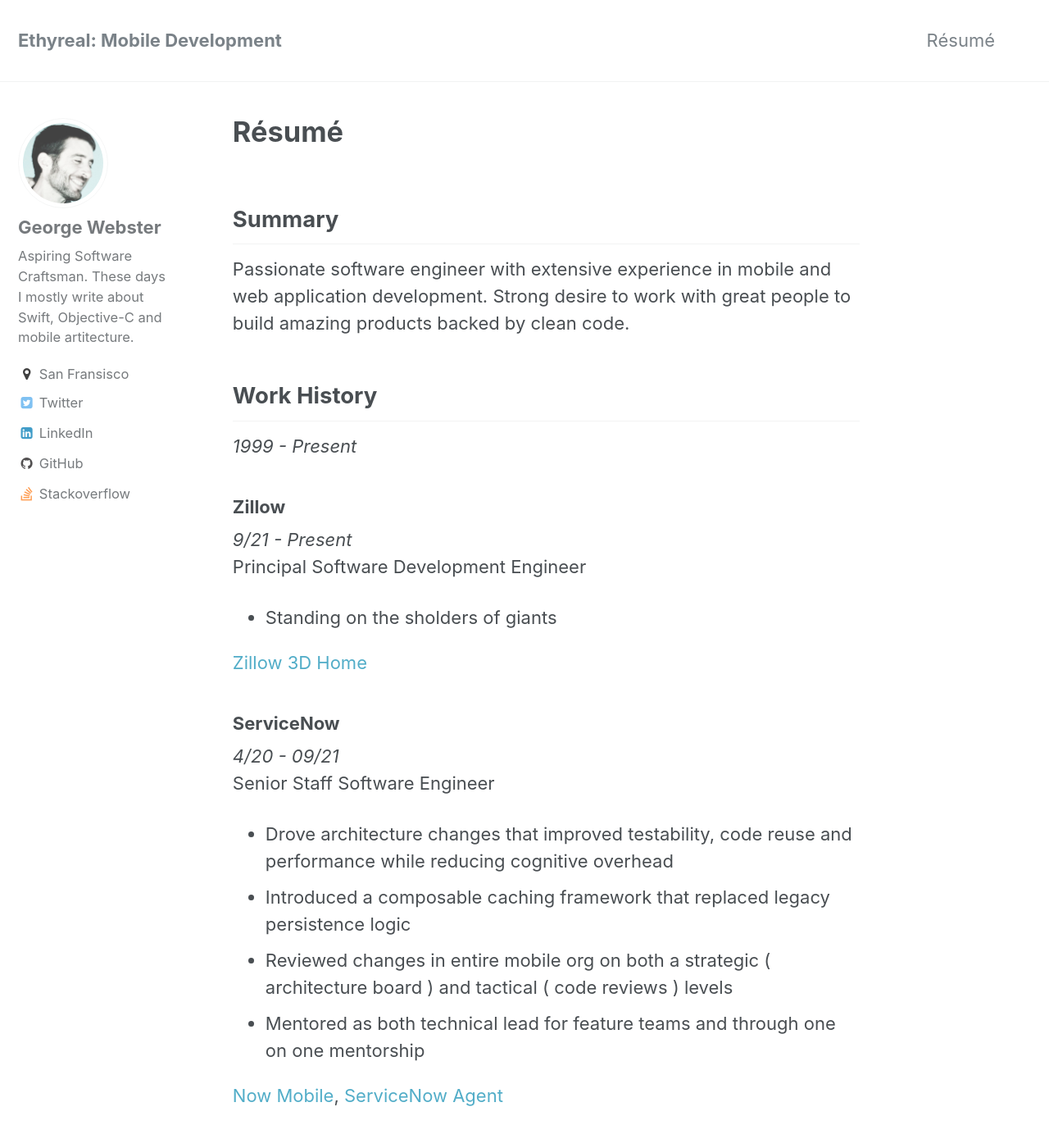
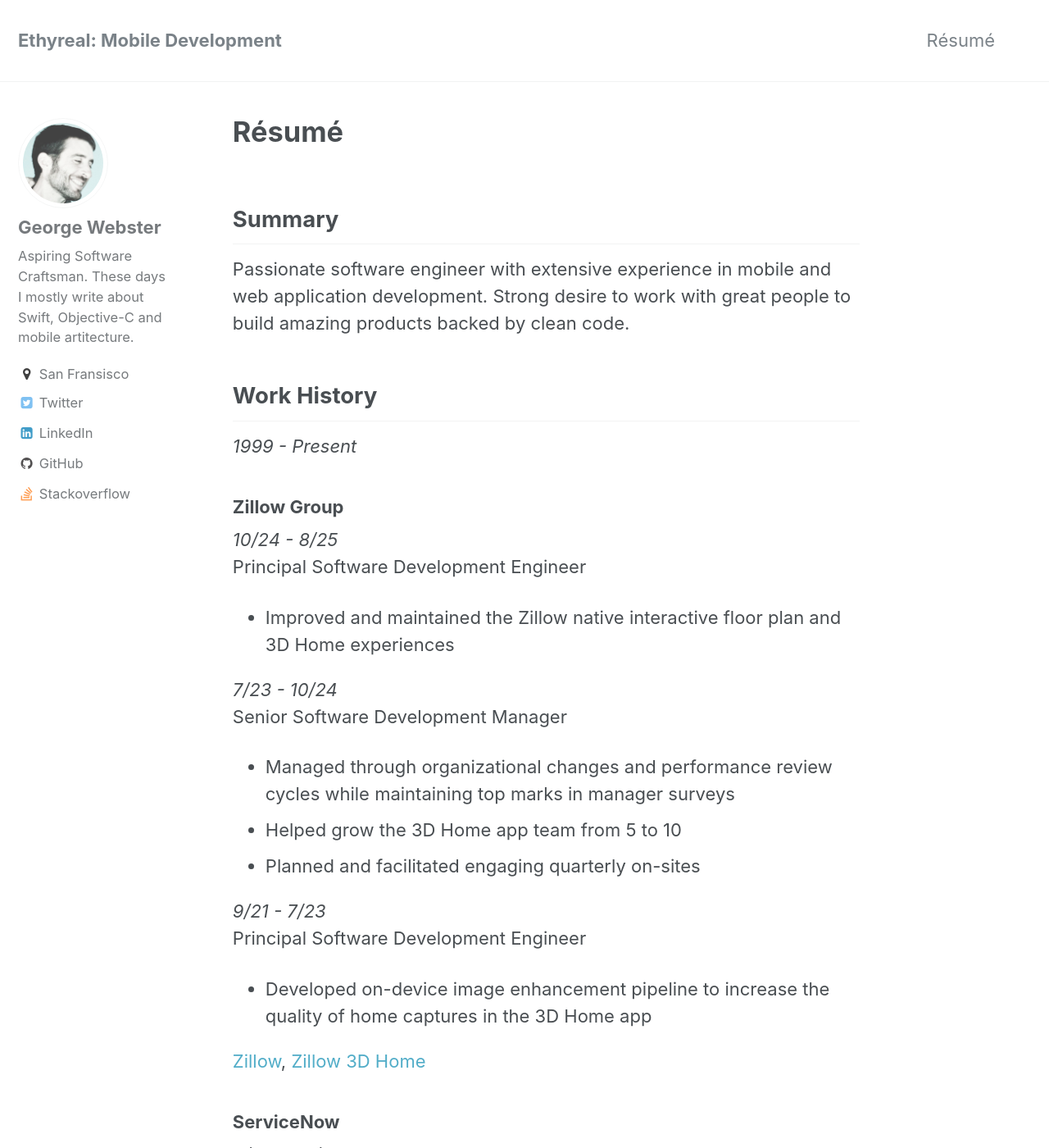
Before and after one commit to ethyreal/ethyreal.com, a Jekyll site: the page built from _pages/resume.md, in a window 1280 px wide and 1400 px high. Shown: the whole window at 82% size. Built offline with Jekyll 4.4.1, drawn with Linux system fonts in a browser that asks for light colours.

Commit message:
resume updates

```diff
--- a/_pages/resume.md
+++ b/_pages/resume.md
@@ -13,14 +13,26 @@ Passionate software engineer with extensive experience in mobile and web applica
 
 _1999 - Present_
 
-### Zillow ###
+### Zillow Group ###
 
-_9/21 - Present_
+_10/24 - 8/25_
 Principal Software Development Engineer
 
-- Standing on the sholders of giants
+- Improved and maintained the Zillow native interactive floor plan and 3D Home experiences
 
-[Zillow 3D Home](https://apps.apple.com/us/app/zillow-3d-home/id1265223425)
+_7/23 - 10/24_
+Senior Software Development Manager
+
+- Managed through organizational changes and performance review cycles while maintaining top marks in manager surveys
+- Helped grow the 3D Home app team from 5 to 10
+- Planned and facilitated engaging quarterly on-sites
+
+_9/21 - 7/23_
+Principal Software Development Engineer
+
+- Developed on-device image enhancement pipeline to increase the quality of home captures in the 3D Home app
+
+[Zillow](https://apps.apple.com/us/app/zillow-real-estate-rentals/id310738695), [Zillow 3D Home](https://apps.apple.com/us/app/zillow-3d-home/id1265223425)
 
 
 ### ServiceNow ###
```
